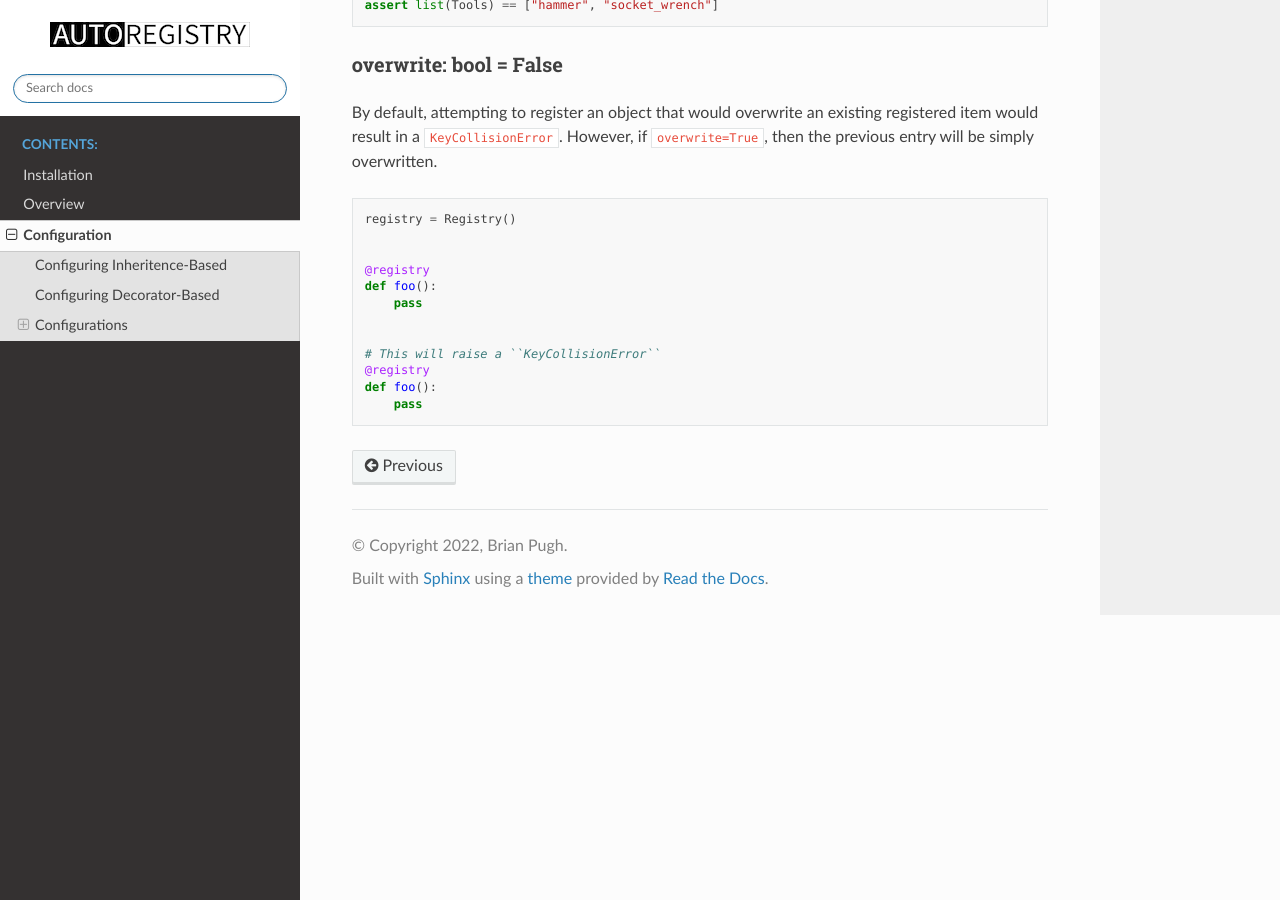
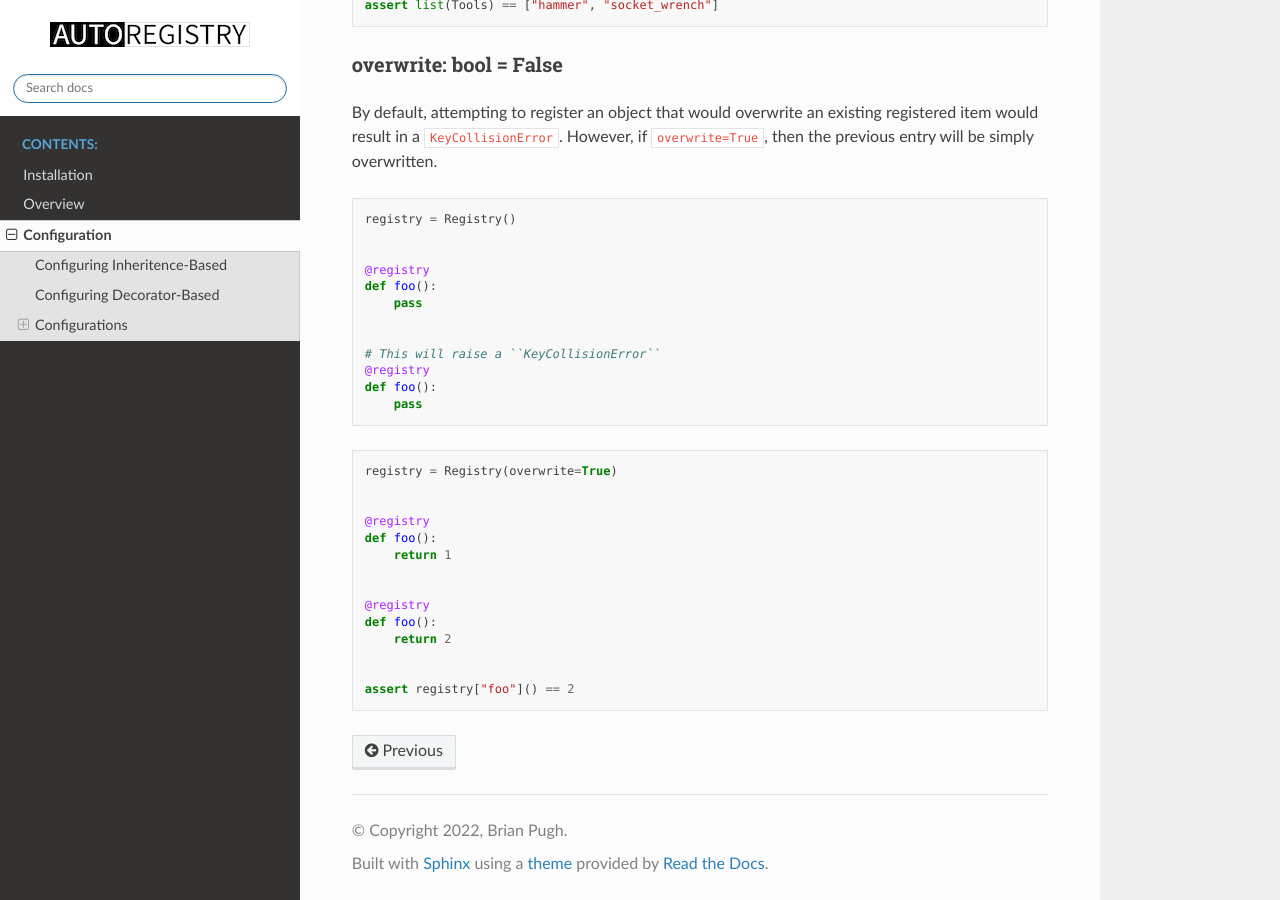
Before and after one commit to BrianPugh/autoregistry, a Sphinx documentation site: the page built from docs/source/Configuration.rst, in a window 1280 px wide and 900 px high, scrolled down 4301 px. Built offline with Sphinx 7.4.7 and the Read the Docs theme 2.0.0, drawn with Linux system fonts in a browser that asks for light colours.

Commit message:
more docs

```diff
--- a/docs/source/Configuration.rst
+++ b/docs/source/Configuration.rst
@@ -249,7 +249,9 @@ instead converted to snake_case.
 
 overwrite: bool = False
 -----------------------
-By default, attempting to register an object that would overwrite an existing registered item would result in a ``KeyCollisionError``. However, if ``overwrite=True``, then the previous entry will be simply overwritten.
+By default, attempting to register an object that would overwrite an existing registered
+item would result in a ``KeyCollisionError``.
+However, if ``overwrite=True``, then the previous entry will be simply overwritten.
 
 .. code-block:: python
 
@@ -267,14 +269,18 @@ By default, attempting to register an object that would overwrite an existing re
        pass
 
 .. code-block:: python
+
    registry = Registry(overwrite=True)
 
 
    @registry
    def foo():
-       pass
+       return 1
 
 
    @registry
    def foo():
-       pass
+       return 2
+
+
+   assert registry["foo"]() == 2
```
Also changed, not shown: README.rst (+31 -0 lines).
